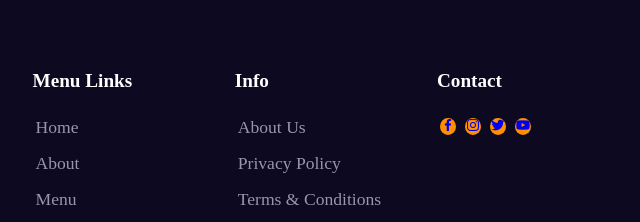
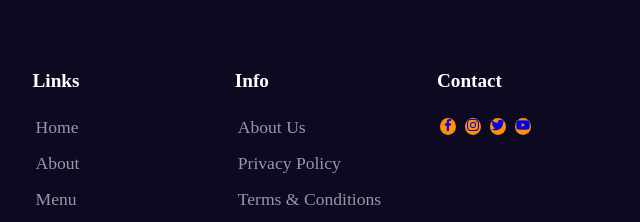
Before and after one commit to SHREY247/RestaurantWebsite, a plain HTML site: page index.html in a window 1280 px wide. Shown: the part 6338-6560 px from the top of the page, 240-880 px from the left. Drawn offline with nearby package versions, Linux system fonts and the light colour scheme.

Commit message:
Update index.html

```diff
--- a/index.html
+++ b/index.html
@@ -199,7 +199,7 @@
     <div class="footer">
     <div class="main">
     <div class="col">
-    <h4>Menu Links</h4>
+    <h4>Links</h4>
     <ul>
     <li><a href="#">Home</a></li>
     <li><a href="#">About</a></li>
```
